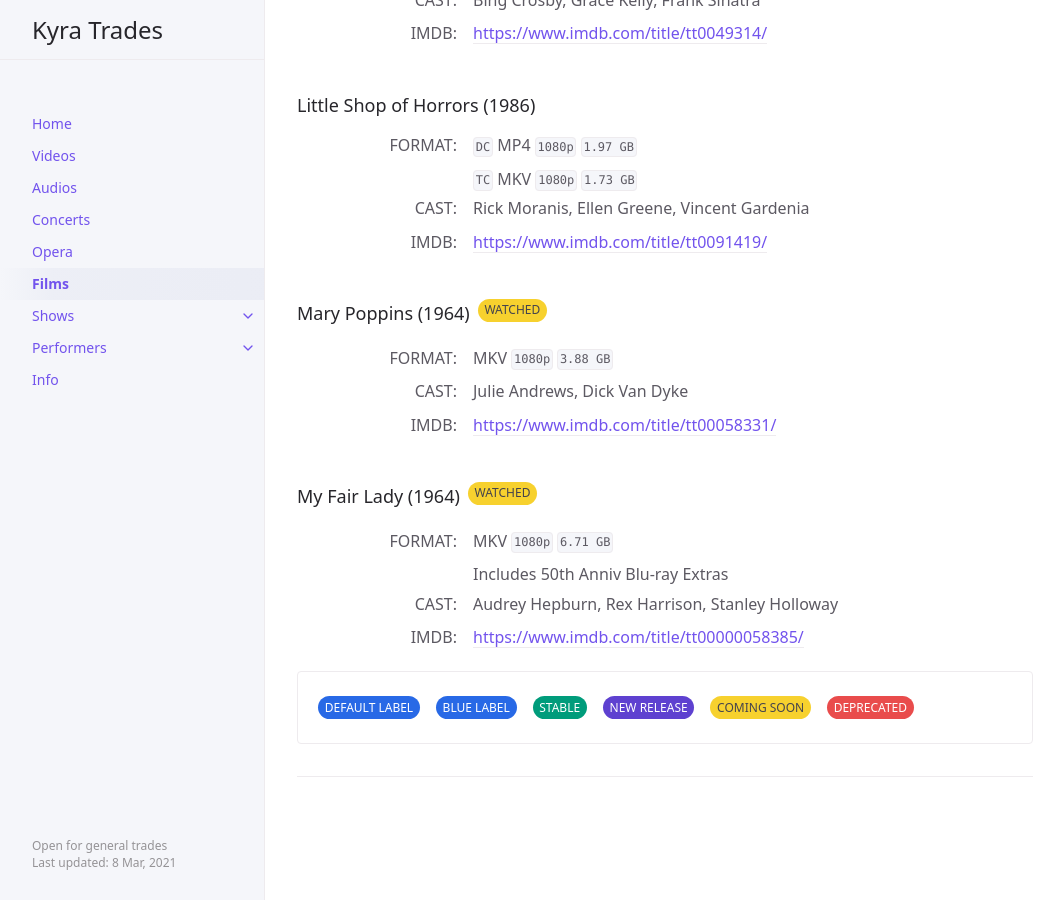
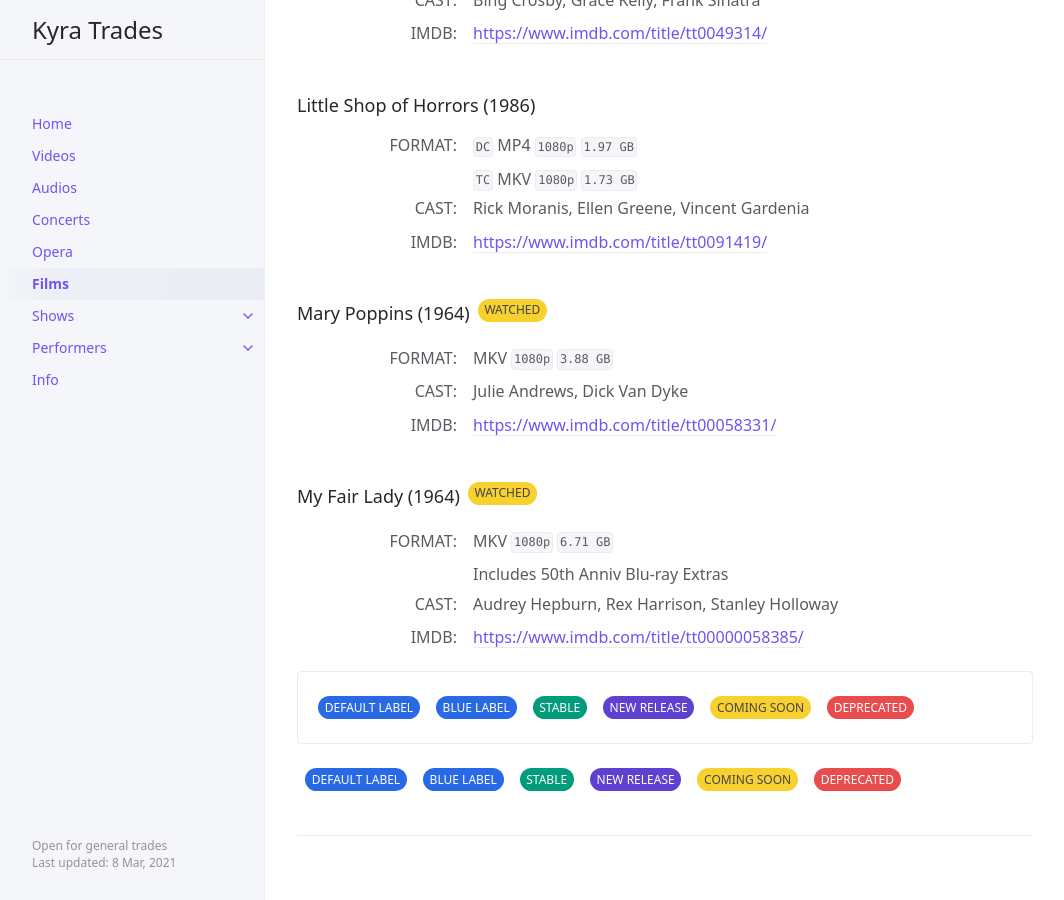
Before and after one commit to kyratrades/kyratrades.github.io, a Jekyll site: the page built from docs/films.md, in a window 1280 px wide and 900 px high, scrolled down 1984 px. Shown: the whole window, without its empty margins (107-1171 px from the left). Built offline with Jekyll 4.4.1, drawn with Linux system fonts in a browser that asks for light colours.

Commit message:
Update films.md

```diff
--- a/docs/films.md
+++ b/docs/films.md
@@ -197,3 +197,21 @@ Coming soon
 Deprecated
 {: .label .label-red }
 </div>
+
+Default label
+{: .label }
+
+Blue label
+{: .label .label-blue }
+
+Stable
+{: .label .label-green }
+
+New release
+{: .label .label-purple }
+
+Coming soon
+{: .label .label-yellow }
+
+Deprecated
+{: .label .label-red }
```
